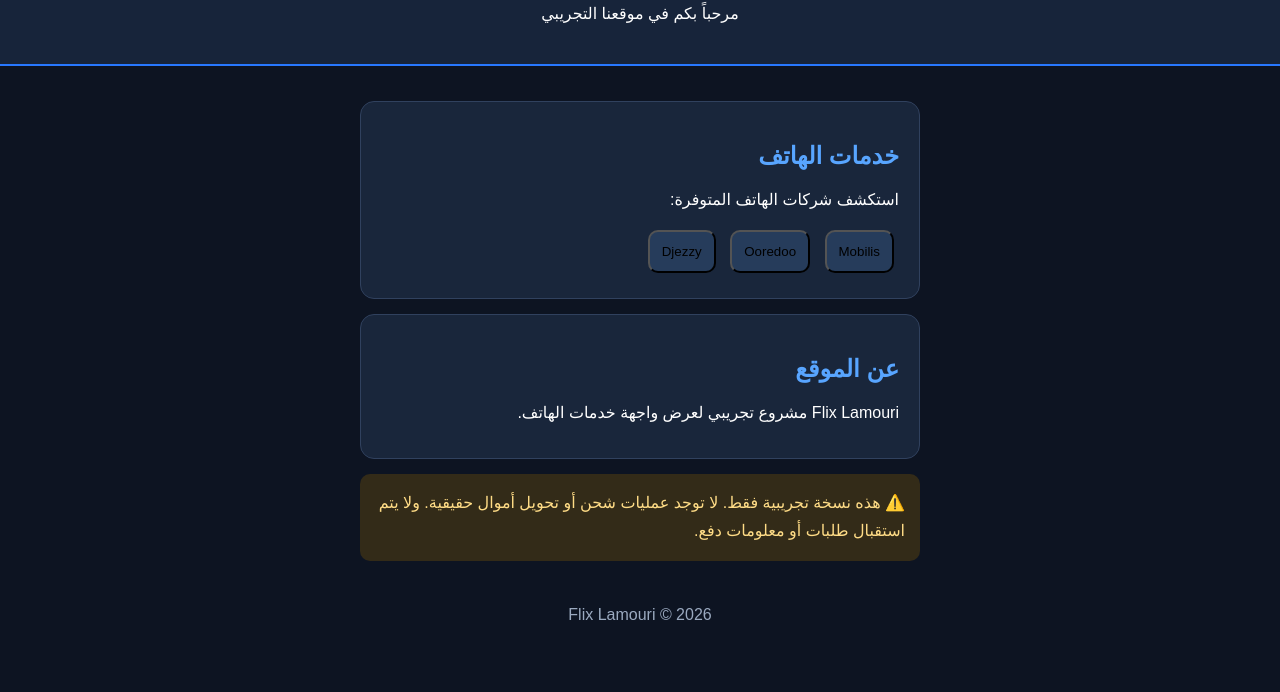
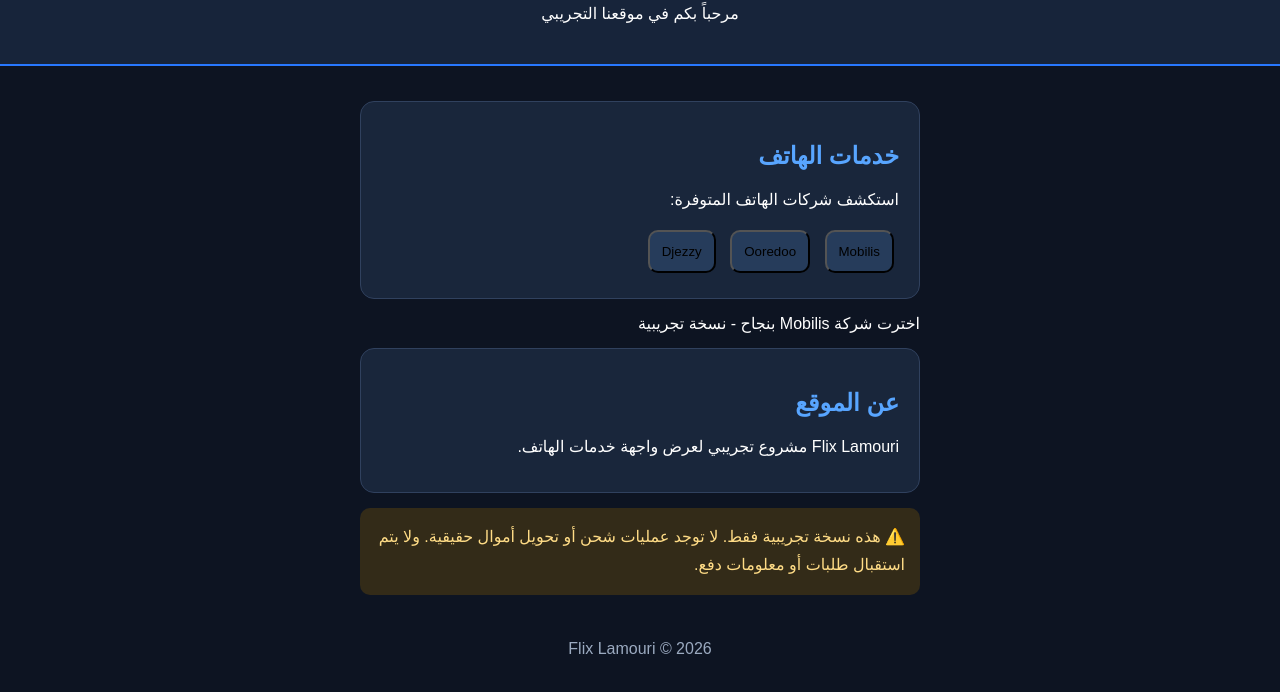
Before and after one commit to lamouriazziz5-oss/Flix_lamouri, a plain HTML site: page index.html in a window 1280 px wide. Both pictures are taken after a click on the button "Mobilis". Shown: the part 74-766 px from the top of the page. Drawn offline with Linux system fonts and the light colour scheme.

Commit message:
Update index.html

```diff
--- a/index.html
+++ b/index.html
@@ -63,7 +63,7 @@ footer{text-align:center;color:#9baac0;padding:25px}
 
 <button class="company" onclick="showCompany('Djezzy')">Djezzy</button>
   </div>
-
+<div id="result"></div>
   <div class="card">
     <h2>عن الموقع</h2>
     <p>
@@ -85,7 +85,8 @@ footer{text-align:center;color:#9baac0;padding:25px}
 </footer>
 <script>
 function showCompany(name) {
-  alert("اخترت شركة " + name + " - نسخة تجريبية");
+  document.getElementById("result").textContent =
+    "اخترت شركة " + name + " بنجاح - نسخة تجريبية";
 }
 </script>
 </body>
```
